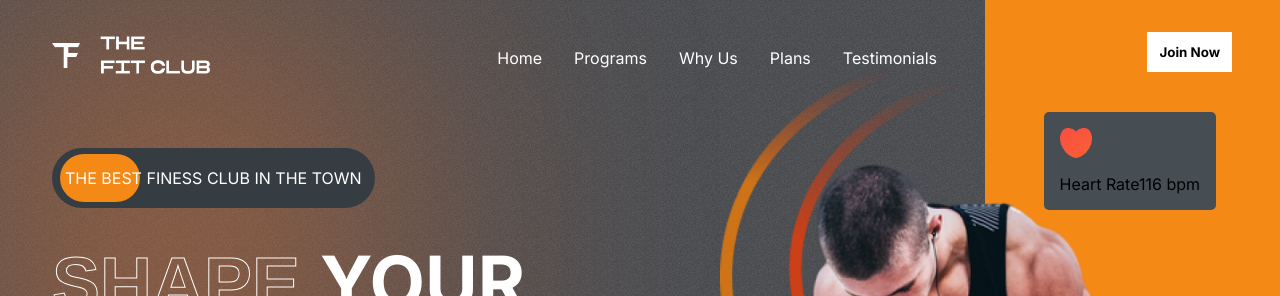
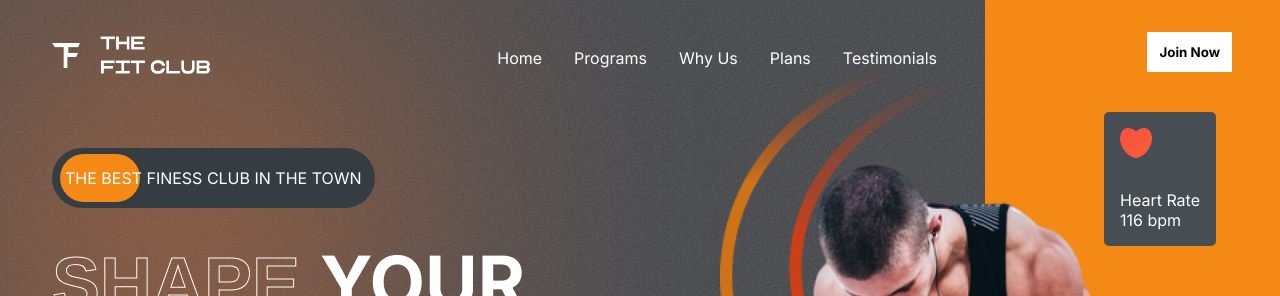
Before and after one commit to danielkhalils/Gym-Project, a React (Create React App) app: page / in a window 1280 px wide. Shown: the top 296 px of the page. Built offline with nearby package versions, Linux system fonts and the light colour scheme.

Commit message:
Alterando cores do site

```diff
--- a/src/components/Hero/Hero.css
+++ b/src/components/Hero/Hero.css
@@ -130,6 +130,11 @@
     position: absolute;
     right: 2rem;
     top: 7rem;
+    color: white;
+    font-size: 1rem;
+    flex-direction: column;
+    display: flex;
+    gap: 2rem;
 }
 
 .heart-rate>img{
@@ -143,6 +148,17 @@
 .heart-rate>span:nth-child(2){
     color: white;
     font-size: 1.5rem;
+    flex-direction: column;
+    margin-bottom: 2rem;
+}
+
+.heart-rate>div{
+    flex-direction: column;
+    display: flex;
+}
+
+.heart-rate>img{
+    width: 2rem;
 }
 
 .hero-image{
--- a/src/components/Hero/Hero.jsx
+++ b/src/components/Hero/Hero.jsx
@@ -97,7 +97,7 @@ const Hero = () => {
                     className="heart-rate">
                     <img src={Heart} alt="" />
                     <div>
-                        <span>Heart Rate</span>
+                        <span>Heart Rate </span>
                         <span>116 bpm</span>
                     </div>
                 </motion.div>
--- a/src/components/Join/Join.css
+++ b/src/components/Join/Join.css
@@ -36,7 +36,7 @@
 .email-container{
     display: flex;
     gap: 3rem;
-    background-color: gray;
+    background-color: rgb(29, 27, 27);
     padding: 1rem 2rem;
 }
 
```
